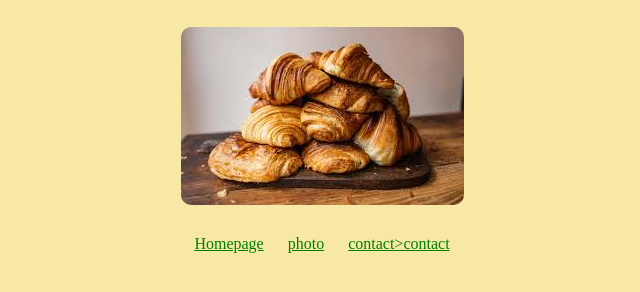
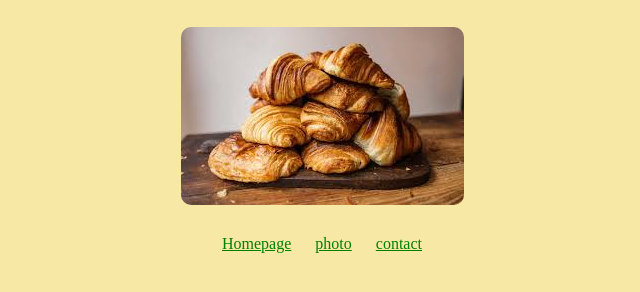
Before and after one commit to Narges-abbasii/Croissant, a plain HTML site: page photo.html in a window 1280 px wide. Shown: the part 62-354 px from the top of the page, without its empty margins (318-958 px from the left). Drawn offline with Linux system fonts and the light colour scheme.

Commit message:
Update photo.html

```diff
--- a/photo.html
+++ b/photo.html
@@ -12,7 +12,7 @@
     <footer>
       <a href="/index.html" title="back to Homepage">Homepage</a>
       <a href="/photo.html" title="Croissant photo">photo</a>
-      <a href="/contact.html" title="Contact us">contact>contact</a>
+      <a href="/contact.html" title="Contact us">contact</a>
     </footer>
   </body>
 </html>
```
